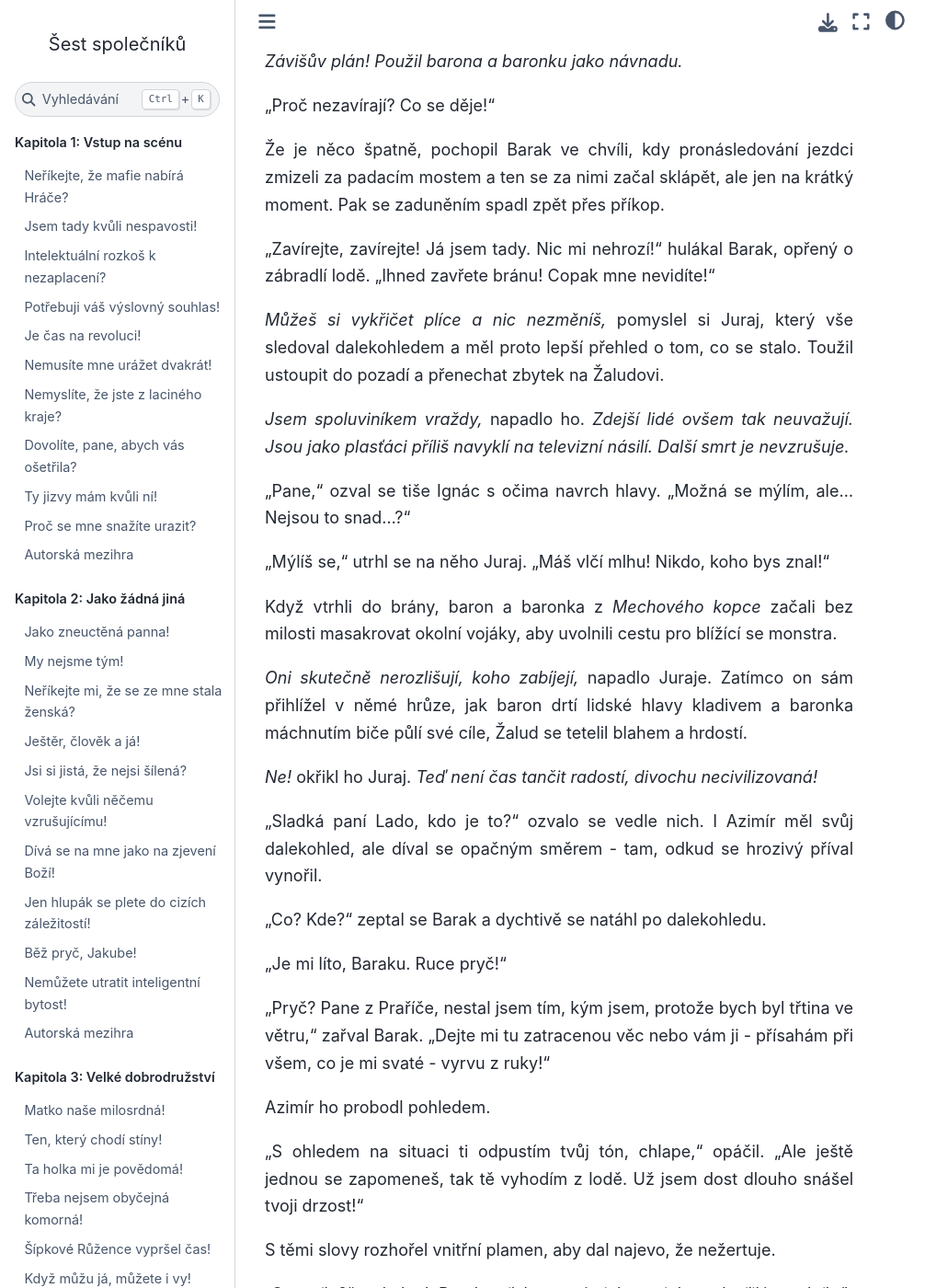
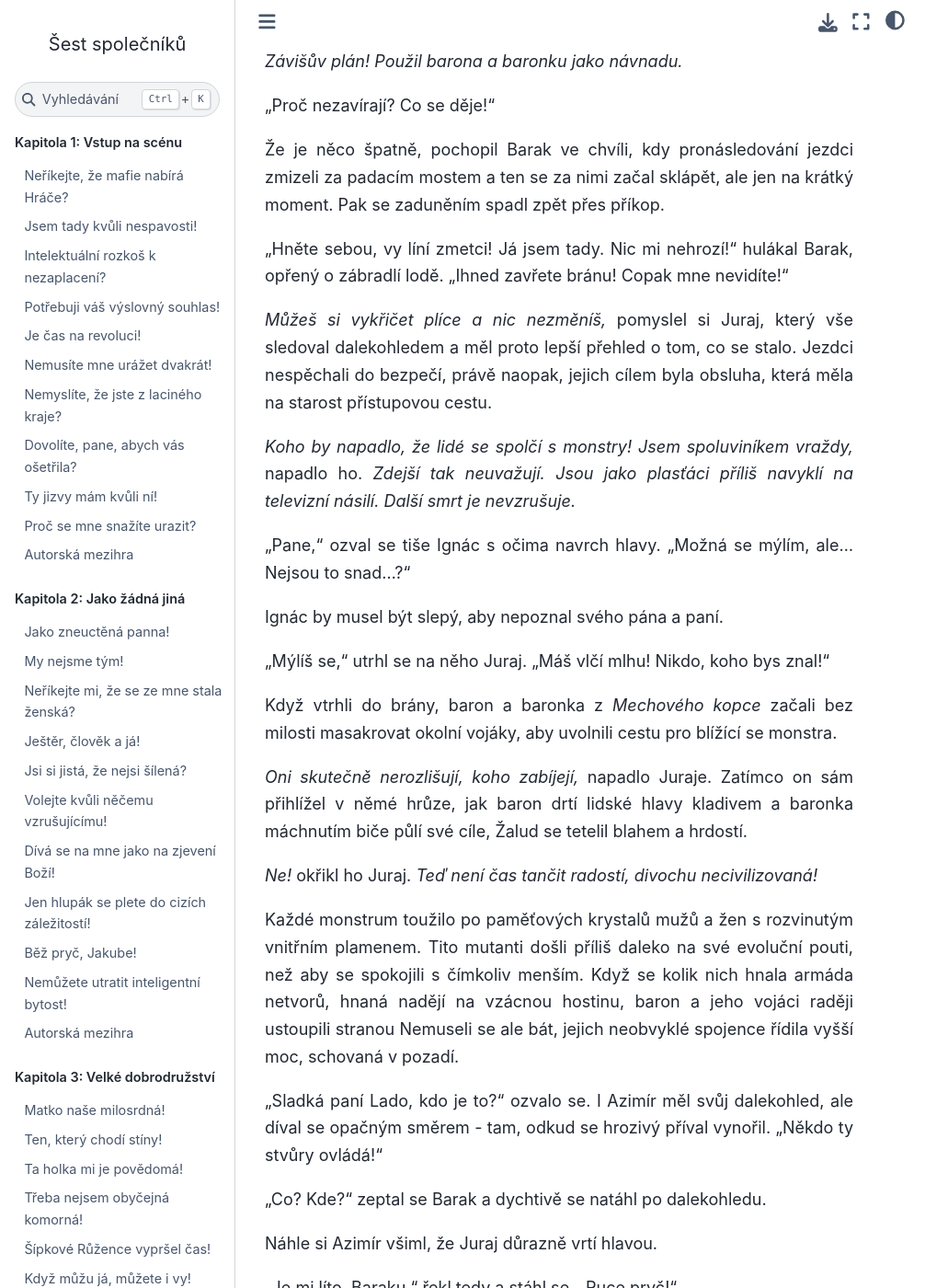
Before and after one commit to hanpari/sest-spolecniku, a Sphinx documentation site: the page built from source/sest_spolecniku/016-vyvrcholeni-a-peripetie/08.md, in a window 1280 px wide and 1400 px high, scrolled down 1276 px. Shown: the whole window at 92% size, without its empty margins (0-1031 px from the left). Built offline with Sphinx 7.4.7 and the Sphinx Book theme 1.1.4, drawn with Linux system fonts in a browser that asks for light colours; some of the changed text lies outside the part shown.

Commit message:
Barakuv konec

```diff
--- a/source/sest_spolecniku/016-vyvrcholeni-a-peripetie/08.md
+++ b/source/sest_spolecniku/016-vyvrcholeni-a-peripetie/08.md
@@ -26,13 +26,15 @@ Nabídl rámě nejbližším huriskám, obklopil se kráskami z obou stran a odv
 
 Že je něco špatně, pochopil Barak ve chvíli, kdy pronásledování jezdci zmizeli za padacím mostem a ten se za nimi začal sklápět, ale jen na krátký moment. Pak se zaduněním spadl zpět přes příkop.
 
-"Zavírejte, zavírejte! Já jsem tady. Nic mi nehrozí!" hulákal Barak, opřený o zábradlí lodě. "Ihned zavřete bránu! Copak mne nevidíte!"
+"Hněte sebou, vy líní zmetci! Já jsem tady. Nic mi nehrozí!" hulákal Barak, opřený o zábradlí lodě. "Ihned zavřete bránu! Copak mne nevidíte!"
 
-*Můžeš si vykřičet plíce a nic nezměníš,* pomyslel si Juraj, který vše sledoval dalekohledem a měl proto lepší přehled o tom, co se stalo. Toužil ustoupit do pozadí a přenechat zbytek na Žaludovi.
+*Můžeš si vykřičet plíce a nic nezměníš,* pomyslel si Juraj, který vše sledoval dalekohledem a měl proto lepší přehled o tom, co se stalo. Jezdci nespěchali do bezpečí, právě naopak, jejich cílem byla obsluha, která měla na starost přístupovou cestu.
 
-*Jsem spoluviníkem vraždy,* napadlo ho. *Zdejší lidé ovšem tak neuvažují. Jsou jako plasťáci příliš navyklí na televizní násilí. Další smrt je nevzrušuje.*
+*Koho by napadlo, že lidé se spolčí s monstry! Jsem spoluviníkem vraždy,* napadlo ho. *Zdejší tak neuvažují. Jsou jako plasťáci příliš navyklí na televizní násilí. Další smrt je nevzrušuje.*
 
 "Pane," ozval se tiše Ignác s očima navrch hlavy. "Možná se mýlím, ale... Nejsou to snad...?"
+
+Ignác by musel být slepý, aby nepoznal svého pána a paní.
 
 "Mýlíš se," utrhl se na něho Juraj. "Máš vlčí mlhu! Nikdo, koho bys znal!"
 
@@ -42,15 +44,19 @@ Když vtrhli do brány, baron a baronka z *Mechového kopce*  začali bez milost
 
 *Ne!* okřikl ho Juraj. *Teď není čas tančit radostí, divochu necivilizovaná!*
 
-"Sladká paní Lado, kdo je to?" ozvalo se vedle nich. I Azimír měl svůj dalekohled, ale díval se opačným směrem - tam, odkud se hrozivý příval vynořil.
+Každé monstrum toužilo po paměťových krystalů mužů a žen s rozvinutým vnitřním plamenem. Tito mutanti došli příliš daleko na své evoluční pouti, než aby se spokojili s čímkoliv menším.  Když se kolik nich hnala armáda netvorů, hnaná nadějí na vzácnou hostinu, baron a jeho vojáci raději ustoupili stranou Nemuseli se ale bát, jejich neobvyklé spojence řídila vyšší moc, schovaná v pozadí.
+
+"Sladká paní Lado, kdo je to?" ozvalo se. I Azimír měl svůj dalekohled, ale díval se opačným směrem - tam, odkud se hrozivý příval vynořil. "Někdo ty stvůry ovládá!"
 
 "Co? Kde?" zeptal se Barak a dychtivě se natáhl po dalekohledu.
 
-"Je mi líto, Baraku. Ruce pryč!"
+Náhle si Azimír všiml, že Juraj důrazně vrtí hlavou.
 
-"Pryč? Pane z Praříče, nestal jsem tím, kým jsem, protože bych byl třtina ve větru," zařval Barak. "Dejte mi tu zatracenou věc nebo vám ji - přísahám při všem, co je mi svaté - vyrvu z ruky!"
+"Je mi líto, Baraku," řekl tedy a stáhl se. "Ruce pryč!"
 
-Azimír ho probodl pohledem.
+"Pryč? Pane z Praříče, nestal jsem tím, kým jsem, protože bych se klátil jako třtina ve větru," zařval Barak. "Dejte mi tu zatracenou věc nebo vám ji - přísahám při všem, co je mi svaté - vyrvu!"
+
+Azimír ho probodl pohledem, o nic méně rozzlobený.
 
 "S ohledem na situaci ti odpustím tvůj tón, chlape," opáčil. "Ale ještě jednou se zapomeneš, tak tě vyhodím z lodě. Už jsem dost dlouho snášel tvoji drzost!"
 
@@ -90,21 +96,23 @@ Barak se za ní rychle otočil.
 
 Jako omámená, dívka ho nevnímala. Juraj měl příležitost si ji prohlédnout. Až doteď nevěnoval jednotlivým huriskám pozornost: hrál roli Tomáše Kocoura v harému a ozdoby, které Barak přivedl, nevnímal.
 
-*Kočena? Jméno nebo přezdívka. Nomen omen?*
+*Kočena? Jméno nebo přezdívka? Nomen omen?*
 
-Sice zaznamenal, že hurisky se od sebe liší, ale přičítal to příslušnosti k různým rasám. Ve Hře panovala rozmanitost, jaké lidé v realitě dosahovali pomocí kosmetických přípravků a plastických operací. Přirozené vlasy nejrůznějších barev, výrazné i méně výrazné odchylky od anatomie, někdy i nepravděpodobné rysy - to vše Svět nabízel.
+Ve Hře panovala rozmanitost, jaké lidé v realitě dosahovali pomocí kosmetických přípravků a plastických operací. Přirozené vlasy nejrůznějších barev, výrazné i méně výrazné odchylky od anatomie, někdy i nepravděpodobné rysy - to vše Svět nabízel.
 
 Kočena samotná měla tělo pokryté jemnou mourovatou srstí, špičatá ouška, trochu zploštělý kočičí nos a pozoruhodné dlaně i nohy, poněkud zploštělé na člověka, ale příhodné pro kočku s měkkými polštářky tlapek.
 
-"Mluv, ty zvíře!" hulákal Barak. "Co je to za bastarda? Co je to za sviňáka, který zničil mé lázně?"
+"Mluv, ty zaostalé zvíře!" hulákal Barak. "Co je to za bastarda? Co je to za sviňáka, který zničil mé lázně?"
 
 "Za sviňáka?"
 
 Kočena se otočila a rozzuřeně zaprskala.
 
-"Ty jsi sviňák! Jak může hovado jako ty komentovat mého pána?" vykřikla. "Můj pán se našel. Nyní už nezáleží ani na obojku, který nosím. Otrokyně nebo ne, jsem šťastná!"
+"Sám jsi sviňák! Jak může hovado jako ty komentovat mého pána?" vykřikla. "Můj pán se našel. Nyní už nezáleží ani na obojku, který nosím. Otrokyně nebo ne, jsem šťastná!"
 
 "Kašlu na tvoje štěstí! Okamžitě mi prozradíš, kdo to je! Jinak počítej s následky!"
+
+Pohrdavě si ho změřila.
 
 "Jakými následky mi ty můžeš hrozit? Byla jsem služkou ve vznešeném domě. Než mne unesli a prodali do tvého hampejzu, kterému říkáš lázně, ztratil se náš mladý pán. Vydala jsem se ho hledat. Marně! Nyní stojí přede mnou! Co sejde na tobě! Kdyby se on tisíckrát rozhodl zničit tvé místo neřesti, já mu budu tleskat."
 
```
Also changed, not shown: other parts of source/sest_spolecniku/016-vyvrcholeni-a-peripetie/08.md (+9 -9 lines).
